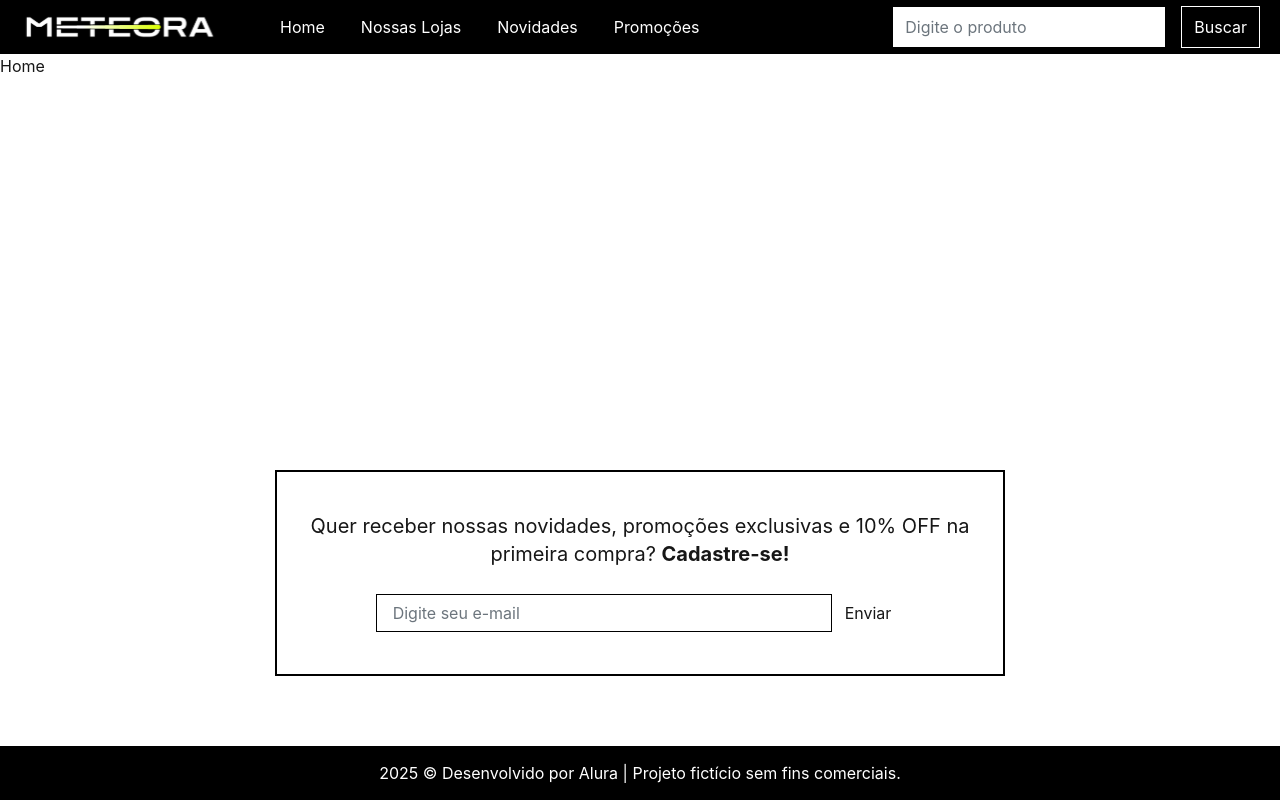
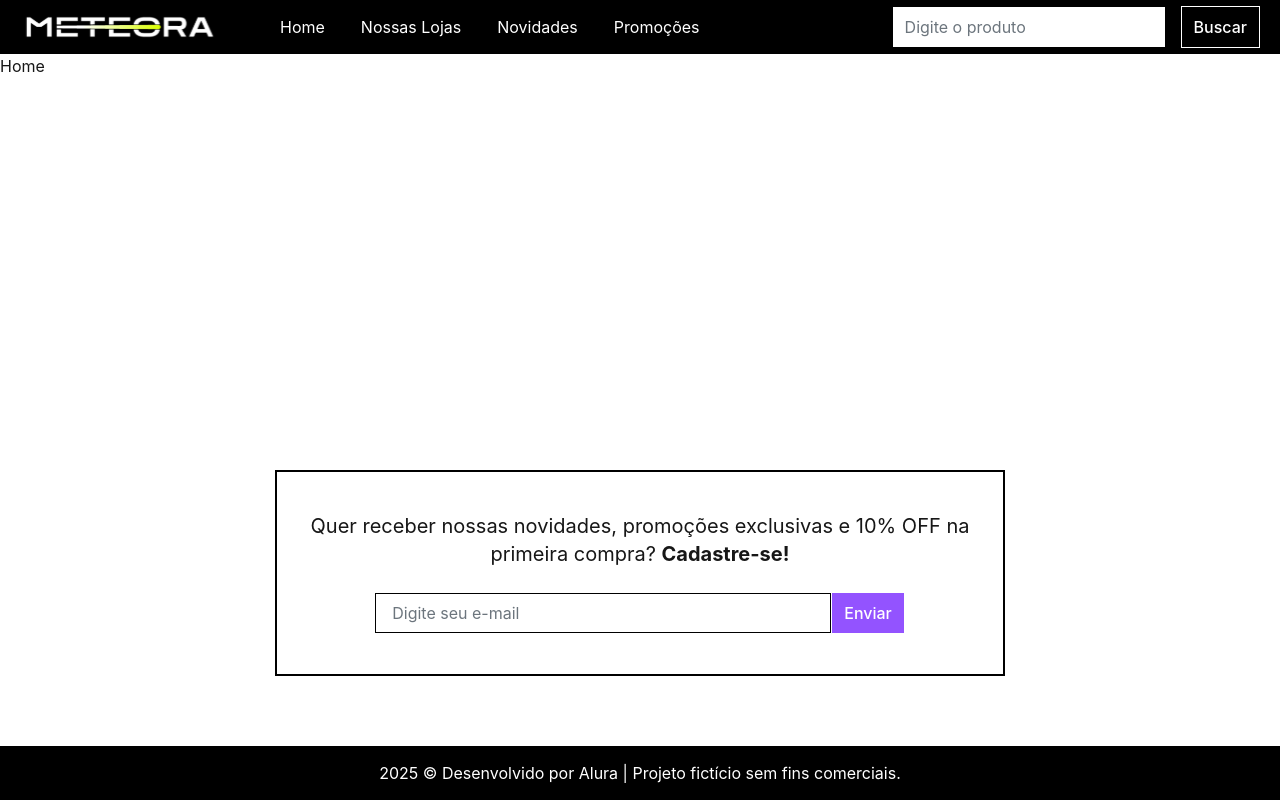
Before and after one commit to JessMotta/meteora-ecommerce_alura, a Next.js app: page / in a window 1280 px wide. Built offline with nearby package versions, Linux system fonts and the light colour scheme.

Commit message:
adjust button

```diff
--- a/src/app/globals.css
+++ b/src/app/globals.css
@@ -9,6 +9,11 @@
   --color-background: var(--background);
   --color-foreground: var(--foreground);
   --color-gray: #6C757D;
+  --color-gray-brand: #CCC;
+  --color-primary: #DAFF01;
+  --color-secondary: #9353FF;
+  --color-orange: #F87F46;
+  --color-rose: #EE6471;
 }
 
 
--- a/src/app/layout.tsx
+++ b/src/app/layout.tsx
@@ -3,6 +3,14 @@ import Header from "@/components/Header";
 import "./globals.css";
 import { Footer } from "@/components/Footer";
 import { Newsletter } from "@/components/Newsletter";
+import { Metadata } from "next";
+
+
+export const metadata: Metadata = {
+  title: "Meteora- Moda de Impacto Positivo",
+  description: "A Meteora é uma marca de moda que tem como propósito impactar positivamente a sociedade e o meio ambiente. Conheça nossos produtos e nossa história.",
+
+}
 
 
 
@@ -13,7 +21,7 @@ export default function RootLayout({
 }>) {
   return (
     <html lang="pt-br">
-      <body>
+      <body className="antialiased">
         <Header/>
         {children}
         <Newsletter/>
--- a/src/components/Button/index.tsx
+++ b/src/components/Button/index.tsx
@@ -1,8 +1,15 @@
 import React from "react";
+import { cn } from "@/helpers/cn";
 
-export default function Button({children} : {children : React.ReactNode}) {
+export default function Button({children, color = "purple"} : {children : React.ReactNode; color? : 'transparent' | 'purple'; className? : string}) {
+    const defaultButtonClasses = 'cursor-pointer border-1 border-white px-3 py-2 font-medium'
+
+    const colors = {
+        transparent: 'bg-transparent text-white hover:text-(--color-primary) hover:border-(--color-primary)',
+        purple: 'bg-(--color-secondary) text-white hover:bg-white hover:text-(--color-secondary) hover:border-(--color-secondary)'
+    }
     return (
-        <button className="cursor-pointer border-1 border-white px-3 py-2"
+        <button className={cn(defaultButtonClasses, colors[color])}
         >{children}</button>
     )
 }
--- a/src/components/Header/index.tsx
+++ b/src/components/Header/index.tsx
@@ -24,7 +24,7 @@ export default function Header() {
             </div>
             <div className="flex justify-end items-center space-x-4">
                 <input type="text" placeholder="Digite o produto" className="bg-white text-black placeholder-(--color-gray) py-2 px-3"></input>
-                <Button>Buscar</Button>
+                <Button color="transparent">Buscar</Button>
             </div>
         </header>
     )
--- a/src/components/Newsletter/index.tsx
+++ b/src/components/Newsletter/index.tsx
@@ -1,16 +1,20 @@
+'use client'
+// deixar por enquanto até consertar o form
+
 import Button from "../Button";
+import Form from "next/form";
 
 export function Newsletter() {
     return (
         <div className="w-full fixed bottom-[124px]">
             <div className="border-2 border-black w-[730px] px-4 py-10 text-center mx-auto">
                 <p className="text-xl pb-6">Quer receber nossas novidades, promoções exclusivas e 10% OFF na primeira compra? <strong>Cadastre-se! </strong></p>
-                <form>
+                <Form action="/">
                     <input type="text" placeholder="Digite seu e-mail"
-                    className="border-1 border-black w-[456px] placeholder:text-(--color-gray) py-1.5 px-4"
+                    className="border-1 border-black w-[456px] placeholder:text-(--color-gray) py-1.75 px-4"
                     />
                     <Button>Enviar</Button>
-                </form>
+                </Form>
             </div>
         </div>
     )
--- /dev/null
+++ b/src/helpers/cn.ts
@@ -0,0 +1,6 @@
+import {clsx, type ClassValue} from "clsx";
+import {twMerge} from 'tailwind-merge';
+
+export function cn(...inputs: ClassValue[]){
+    return twMerge(clsx(inputs));
+}
```
Also changed, not shown: package.json (+7 -5 lines), 2 other files (tests, documents, lock files or other folders).
